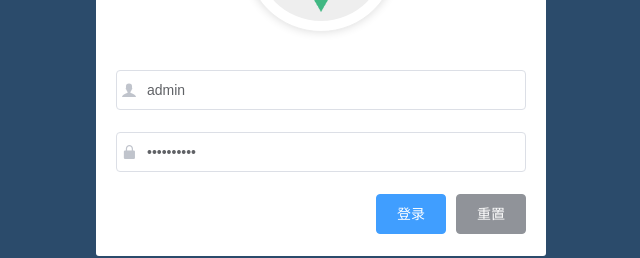
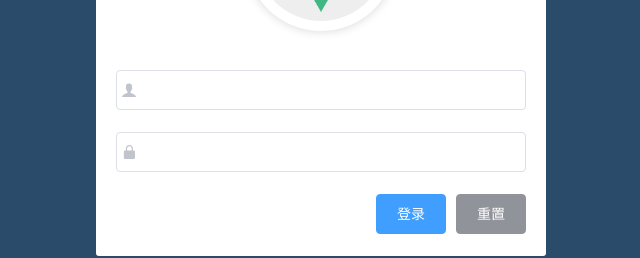
Before and after one commit to tobeng/vue-shop, a Vue app: page /#/login in a window 1280 px wide. Shown: the part 294-552 px from the top of the page, without its empty margins (319-959 px from the left). Built offline with nearby package versions, Linux system fonts and the light colour scheme.

Commit message:
增加表单校验和重置功能

```diff
--- a/src/components/Login.vue
+++ b/src/components/Login.vue
@@ -6,19 +6,19 @@
                 <img src="../assets/logo.png" />
             </div>
             <!-- 登录表单 -->
-            <el-form :model="loginFrom" label-width="0px" class="login_form">
+            <el-form :model="loginFrom" ref="loginFormRef" :rules="rule" label-width="0px" class="login_form">
                 <!-- 用户名 -->
-                <el-form-item label="">
+                <el-form-item label="" prop="username">
                     <el-input v-model="loginFrom.username" prefix-icon="iconfont icon-user"></el-input>
                 </el-form-item>
                 <!-- 密码 -->
-                <el-form-item label="">
+                <el-form-item label="" prop="password">
                     <el-input v-model="loginFrom.password" prefix-icon="iconfont icon-3702mima" type="password"></el-input>
                 </el-form-item>
                 <!-- 按钮区域 -->
                 <el-form-item class="btns">
                     <el-button type="primary">登录</el-button>
-                    <el-button type="info">重置</el-button>
+                    <el-button type="info" @click="reset">重置</el-button>
                 </el-form-item>
             </el-form>
         </div>
@@ -29,9 +29,28 @@ export default {
     data(){
         return{
             loginFrom:{
-                username:"admin",
-                password:"admin@2018"
+                username:"",
+                password:""
+            },
+            // 表单验证规则
+            rule:{
+                // 用户名验证规则
+                username:[
+                    {required: true, message: '请输入用户名', trigger: 'blur'},
+                    {min: 3, max: 30, message:"用户名长度在3到30之间", trigger: 'blur'}
+                ],
+                // 密码验证规则
+                password:[
+                    {required: true, message: '请输入密码', trigger: 'blur'},
+                ]
             }
+
+        }
+    },
+    methods: {
+        // 表单重置
+        reset() {
+            this.$refs.loginFormRef.resetFields();
         }
     }
 }
```
